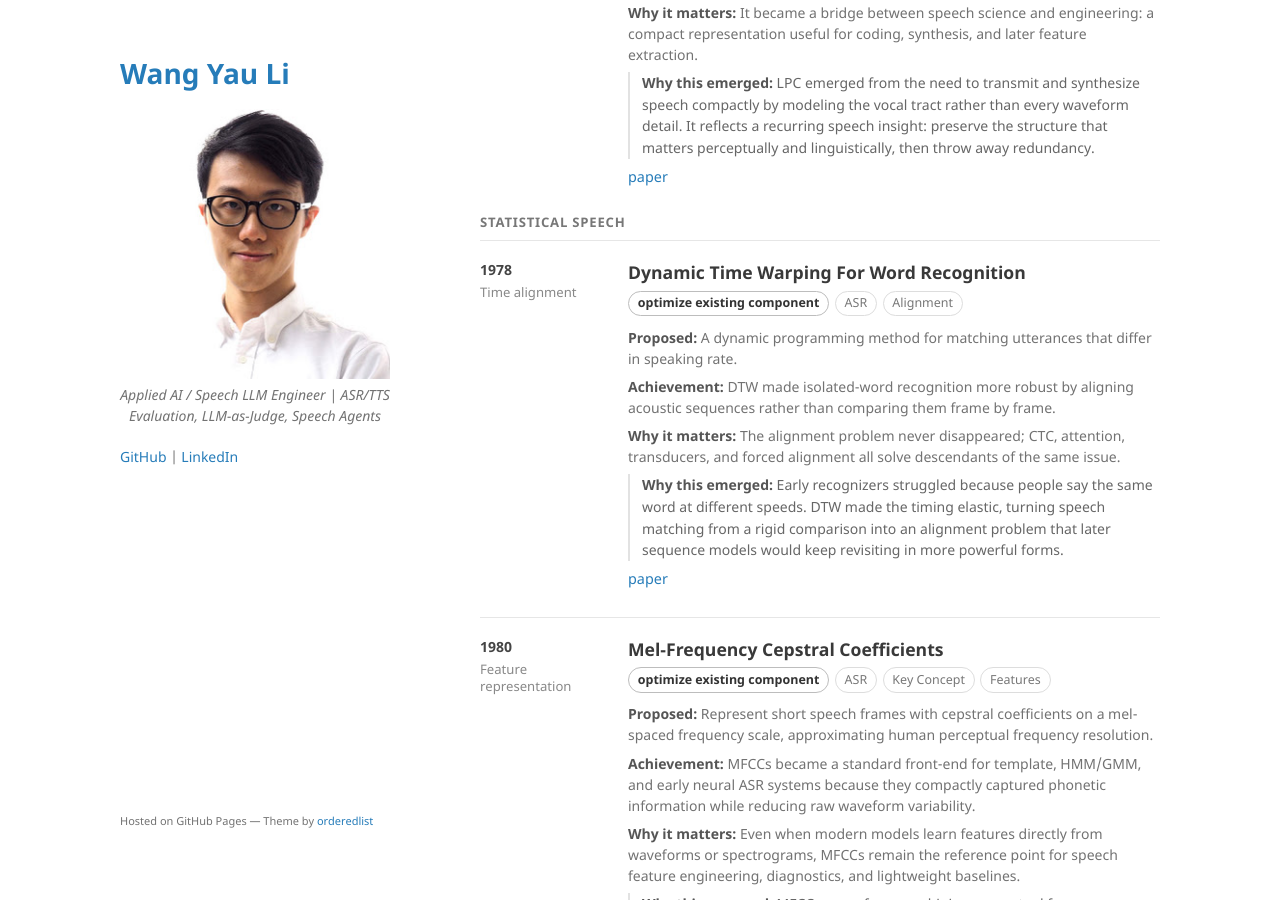
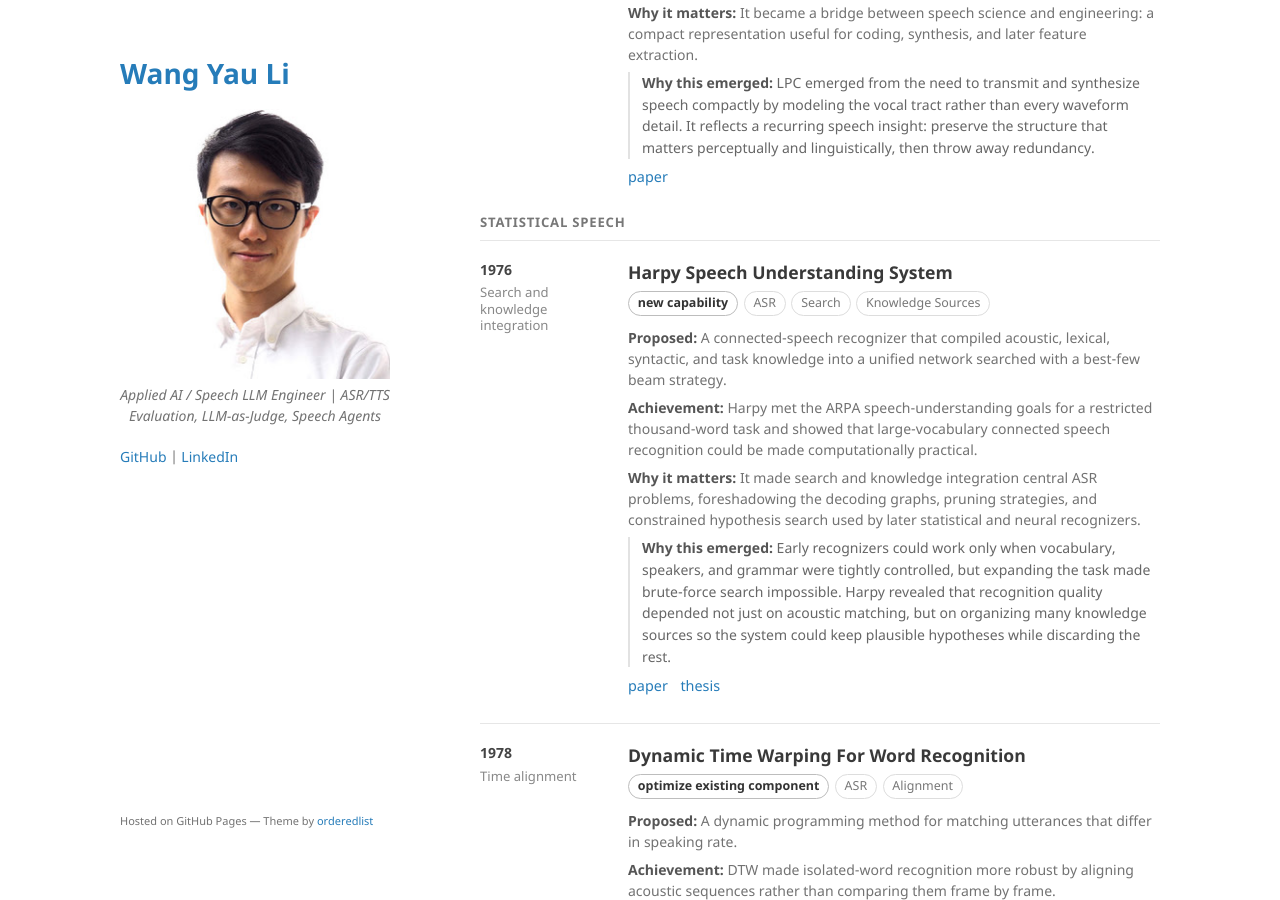
Before and after one commit to kennethli319/kennethli319.github.io, a Jekyll site: the page built from speech-timeline.md, in a window 1280 px wide and 900 px high, scrolled down 2600 px. Built offline with Jekyll 4.4.1, drawn with Linux system fonts in a browser that asks for light colours.

Commit message:
Add Harpy speech timeline milestone

```diff
--- a/speech-timeline.md
+++ b/speech-timeline.md
@@ -252,6 +252,22 @@ title: Speech Timeline
 </section>
 
 <h2 id="statistical" class="speech-era">Statistical Speech</h2>
+
+<section class="speech-row">
+  <aside class="speech-year">
+    1976
+    <div class="speech-kicker">Search and knowledge integration</div>
+  </aside>
+  <div class="speech-body">
+    <h2>Harpy Speech Understanding System</h2>
+    <div class="speech-meta"><span class="speech-impact">new capability</span><span class="speech-tag">ASR</span><span class="speech-tag">Search</span><span class="speech-tag">Knowledge Sources</span></div>
+    <p><strong>Proposed:</strong> A connected-speech recognizer that compiled acoustic, lexical, syntactic, and task knowledge into a unified network searched with a best-few beam strategy.</p>
+    <p><strong>Achievement:</strong> Harpy met the ARPA speech-understanding goals for a restricted thousand-word task and showed that large-vocabulary connected speech recognition could be made computationally practical.</p>
+    <p><strong>Why it matters:</strong> It made search and knowledge integration central ASR problems, foreshadowing the decoding graphs, pruning strategies, and constrained hypothesis search used by later statistical and neural recognizers.</p>
+    <p class="speech-reflection"><strong>Why this emerged:</strong> Early recognizers could work only when vocabulary, speakers, and grammar were tightly controlled, but expanding the task made brute-force search impossible. Harpy revealed that recognition quality depended not just on acoustic matching, but on organizing many knowledge sources so the system could keep plausible hypotheses while discarding the rest.</p>
+    <p class="speech-source"><a href="https://iiif.library.cmu.edu/file/Newell_box00092_fld06359_doc0001/Newell_box00092_fld06359_doc0001.pdf">paper</a> <a href="https://stacks.stanford.edu/file/druid%3Arq916rn6924/rq916rn6924.pdf">thesis</a></p>
+  </div>
+</section>
 
 <section class="speech-row">
   <aside class="speech-year">
```
